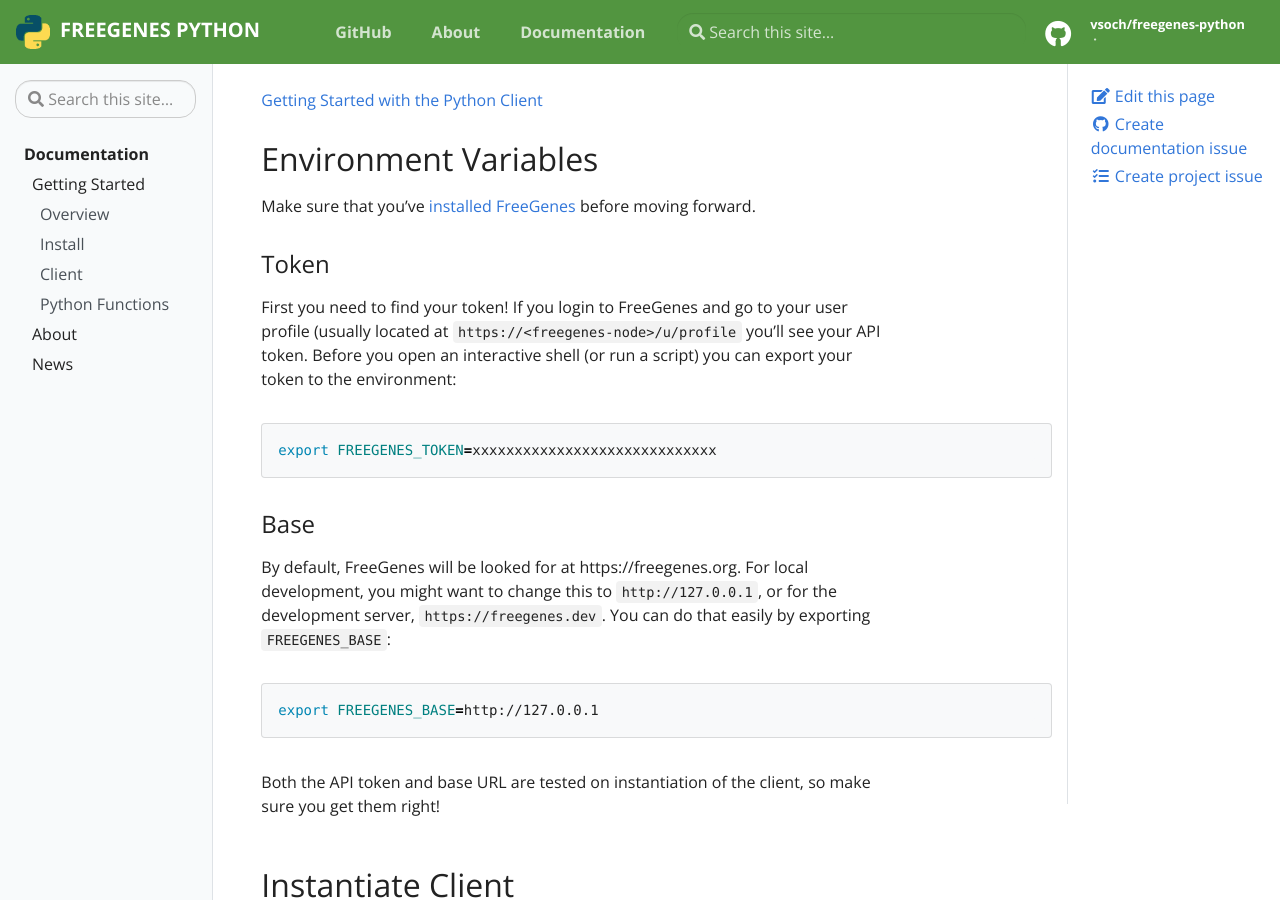
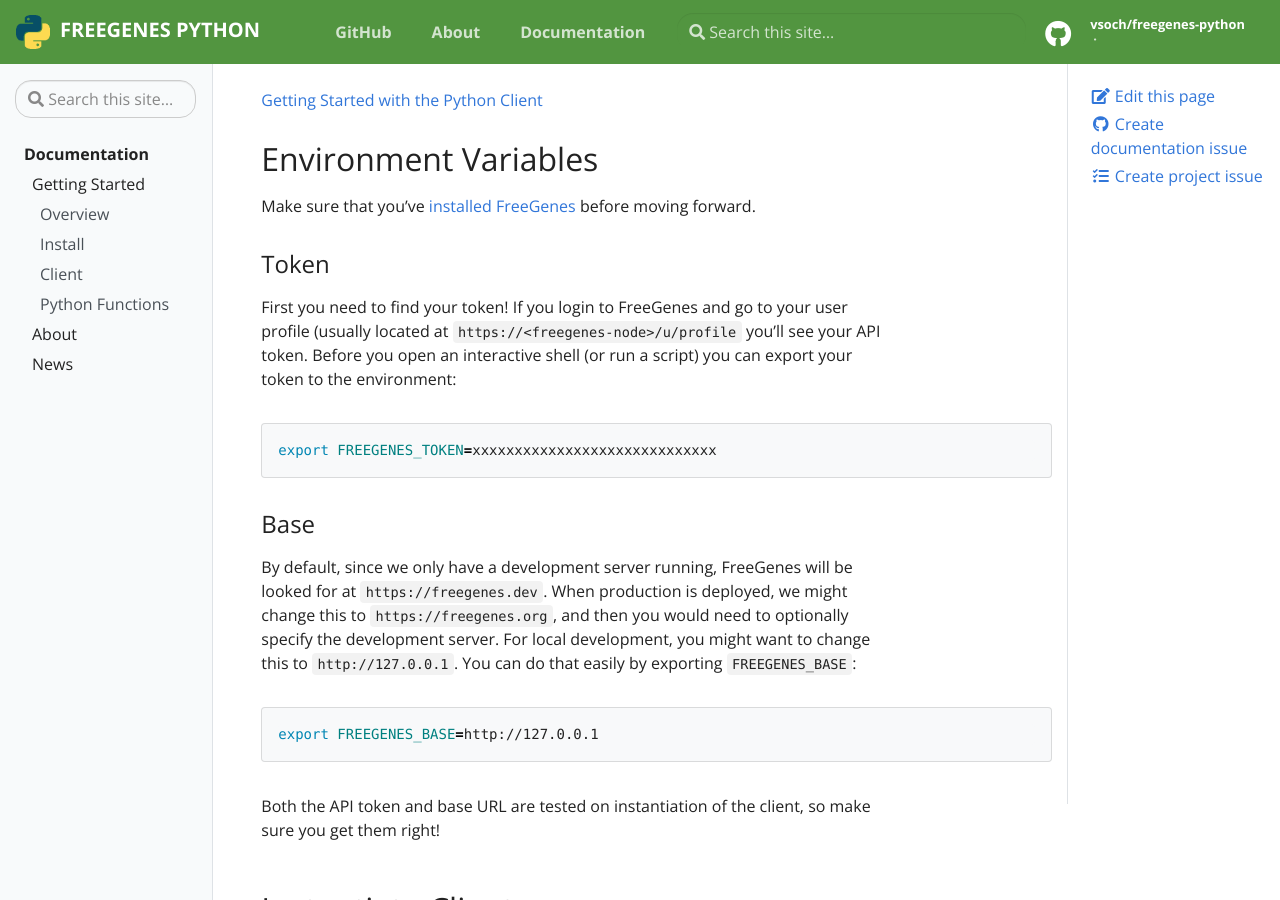
Before and after one commit to vsoch/freegenes-python, a Jekyll site: the page built from docs/_docs/getting-started/python-client.md, in a window 1280 px wide and 900 px high. Built offline with Jekyll 4.4.1, drawn with Linux system fonts in a browser that asks for light colours.

Commit message:
updating manifest
Signed-off-by: Vanessa Sochat <vsochat@stanford.edu>

````diff
--- a/docs/_docs/getting-started/python-client.md
+++ b/docs/_docs/getting-started/python-client.md
@@ -24,9 +24,11 @@
 
 ### Base
 
-By default, FreeGenes will be looked for at https://freegenes.org. For local development,
-you might want to change this to `http://127.0.0.1`, or for the development server,
-`https://freegenes.dev`. You can do that easily by exporting `FREEGENES_BASE`:
+By default, since we only have a development server running, FreeGenes will be
+looked for at `https://freegenes.dev`. When production is deployed, we might change this
+to `https://freegenes.org`, and then you would need to optionally specify the development
+server. For local development, you might want to change this to `http://127.0.0.1`.
+You can do that easily by exporting `FREEGENES_BASE`:
 
 ```bash
 export FREEGENES_BASE=http://127.0.0.1
````
Also changed, not shown: .docs/source/freegenes.tests.rst (added), CHANGELOG.md, 1 other file.
